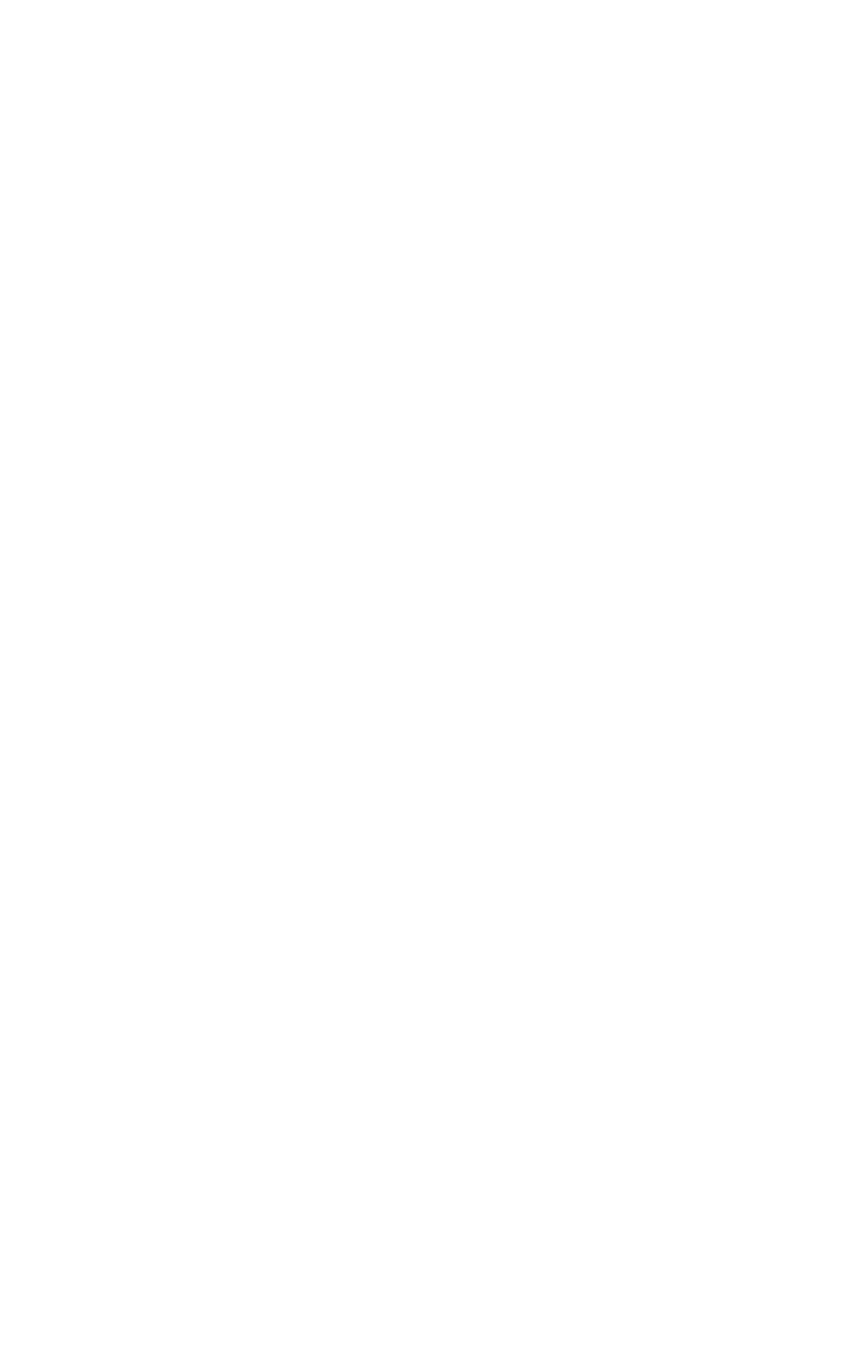
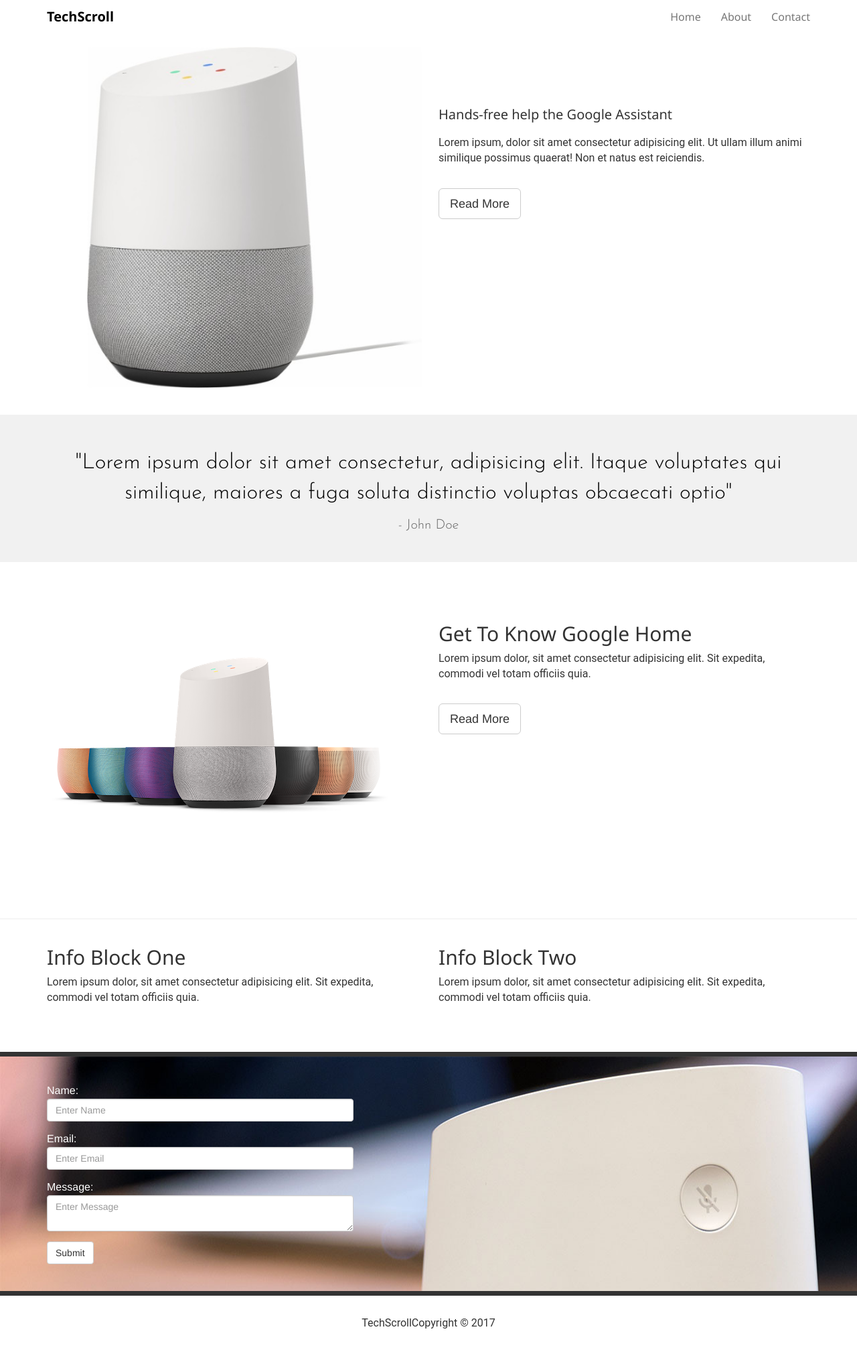
Before and after one commit to GizellySteffanny/TechScroll, a plain HTML site: page index.html in a window 1280 px wide. Shown: the whole page at 67% size. Before the commit the page ends 800 px from the top, so only its background shows below. Drawn offline with nearby package versions, Linux system fonts and the light colour scheme.

Commit message:
Add Images and Style

```diff
--- a/css/style.css
+++ b/css/style.css
@@ -0,0 +1,88 @@
+@import url('https://fonts.googleapis.com/css?family=Josefin+Sans:300,400');
+/* Reset */
+body {
+    margin-top: 70px;
+    font-size: 16px;
+}
+
+h1,h2,h3,h4,h5,h6 {
+    font-family: 'Segoe UI', Tahoma, Geneva, Verdana, sans-serif;
+}
+
+p{
+    font-family: Roboto;
+}
+/* Navgation */
+.navbar-default {
+    background-color: #fff;
+    border: 0;
+    font-family: 'Segoe UI', Tahoma, Geneva, Verdana, sans-serif;
+}
+
+.navbar-brand {
+    font-size: 20px;
+    color: #000 !important;
+    font-weight: bold;
+}
+
+/* Showcase */
+#showcase h1{
+    font-size: 20px;
+    margin-bottom: 20px;
+}
+
+#showcase img {
+    width: 90%;
+    margin-left: 60px;
+}
+
+#showcase .showcase-right{
+    margin-top: 90px;
+}
+
+/* Testimonial */
+#testimonial {
+    background-color: #f1f1f1;
+    padding: 50px 0 30px 0;
+    text-align: center;
+    margin-top: 40px;
+}
+
+#testimonial p {
+    font-size: 32px;
+    font-family: 'Josefin Sans', sans-serif;
+    font-weight: 300;
+    color: #000;
+}
+
+#testimonial p.costumer {
+    font-size: 20px;
+    color: #666;
+}
+
+/* Info1 */
+
+#info1 .info-right {
+    margin-top: 90px;
+}
+
+/* Info2 */
+
+#info2 {
+    margin: 20px 0 60px 0;
+}
+
+/* Contact */
+
+#contact {
+    background: url(../img/image3.png);
+    padding: 40px;
+    color: #fff;
+    border-top: #333 7px solid;
+    border-bottom: #333 7px solid;
+}
+
+/* Footer */
+footer {
+    padding: 30px;
+}
--- a/index.html
+++ b/index.html
@@ -12,7 +12,123 @@
 </head>
 <body>
 
+    <!-- Navigation -->
+    <nav class="navbar navbar-default navbar-fixed-top">
+        <div class="container">
+            <div class="navbar-header">
+                <button type="button" class="navbar-toggle collapsed" data-toggle="collapse" data-target="">
+                  <span class="sr-only">Toggle navigation</span>
+                  <span class="icon-bar"></span>
+                  <span class="icon-bar"></span>
+                  <span class="icon-bar"></span>
+                </button>
+                <a href="#" class="navbar-brand">TechScroll</a>
+            </div>
+            <div id="navbar" class="collapse navbar-collapse">
+              <ul class="nav navbar-nav navbar-right">
+                <li><a href="#showcase">Home</a></li>
+                <li><a href="#info1">About</a></li>
+                <li><a href="#contact">Contact</a></li>
+              </ul>
+            </div>
+        </div>
+    </nav>
 
+    <section id="showcase">
+      <div class="container">
+        <div class="row">
+          <div class="col-md-6 col-sm-6">
+            <div class="showcase-left">
+              <img src="../img/image1.jpg" alt="">
+            </div>
+          </div>
+          <div class="col-md-6 col-sm-6">
+            <div class="showcase-right">
+              <h1>Hands-free help the Google Assistant</h1>
+              <p>Lorem ipsum, dolor sit amet consectetur adipisicing elit. Ut ullam illum animi similique possimus quaerat! Non et natus est reiciendis.</p>
+            </div>
+            <br>
+            <a href="#" class="btn btn-default btn-lg showcase-btn">Read More</a>
+          </div>
+        </div>
+      </div>
+    </section>
+
+    <section id="testimonial">
+      <div class="container">
+        <p>"Lorem ipsum dolor sit amet consectetur, adipisicing elit. Itaque voluptates qui similique, maiores a fuga soluta distinctio voluptas obcaecati optio"</p>
+        <p class="costumer">- John Doe</p>
+      </div>
+    </section>
+
+    <section id="info1">
+      <div class="container">
+        <div class="row">
+          <div class="col-md-6 col-sm-6">
+            <div class="info-left">
+              <img src="../img/image2.png" alt="">
+            </div>
+          </div>
+          <div class="col-md-6 col-sm-6">
+            <div class="info-right">
+              <h2>Get To Know Google Home</h2>
+              <p>Lorem ipsum dolor, sit amet consectetur adipisicing elit. Sit expedita, commodi vel totam officiis quia.</p>
+              <br>
+              <a href="#" class="btn btn-default btn-lg">Read More</a>
+            </div>
+          </div>
+        </div>
+      </div>
+    </section>
+    <hr>
+    <section id="info2">
+      <div class="container">
+        <div class="row">
+          <div class="col-md-6 col-sm-6">
+            <div class="info-left">
+              <h2>Info Block One</h2>
+              <p>Lorem ipsum dolor, sit amet consectetur adipisicing elit. Sit expedita, commodi vel totam officiis quia.</p>
+            </div>
+          </div>
+          <div class="col-md-6 col-sm-6">
+            <div class="info-right">
+              <h2>Info Block Two</h2>
+              <p>Lorem ipsum dolor, sit amet consectetur adipisicing elit. Sit expedita, commodi vel totam officiis quia.</p>
+            </div>
+          </div>
+        </div>
+      </div>
+    </section>
+
+    <section id="contact">
+      <div class="container">
+        <div class="row">
+          <div class="col-md-5 col-sm-5">
+            <form>
+              <div class="form-group">
+                <labe>Name: </label>
+                <input class="form-control" type="text" placeholder="Enter Name">
+              </div>
+              <div class="form-group">
+                <labe>Email: </label>
+                <input class="form-control" type="text" placeholder="Enter Email">
+              </div>
+              <div class="form-group">
+                <labe>Message: </label>
+                <textarea class="form-control" type="text" placeholder="Enter Message"></textarea>
+              </div>
+              <button class="btn btn-default">Submit</button>
+            </form>
+          </div>
+          <div class="col-md7 col-sm-7">
+          </div>
+        </div>
+      </div>
+    </section>
+
+    <footer>
+      <p class="text-center">TechScrollCopyright &copy; 2017</p>
+    </footer>
     <script src="https://cdnjs.cloudflare.com/ajax/libs/jquery/3.2.1/jquery.js"></script>
     <script src="https://maxcdn.bootstrapcdn.com/bootstrap/3.3.7/js/bootstrap.min.js"></script>
 </body>
```
Also changed, not shown: img/image1.jpg (added), img/image2.png (added), img/image3.png (added).
